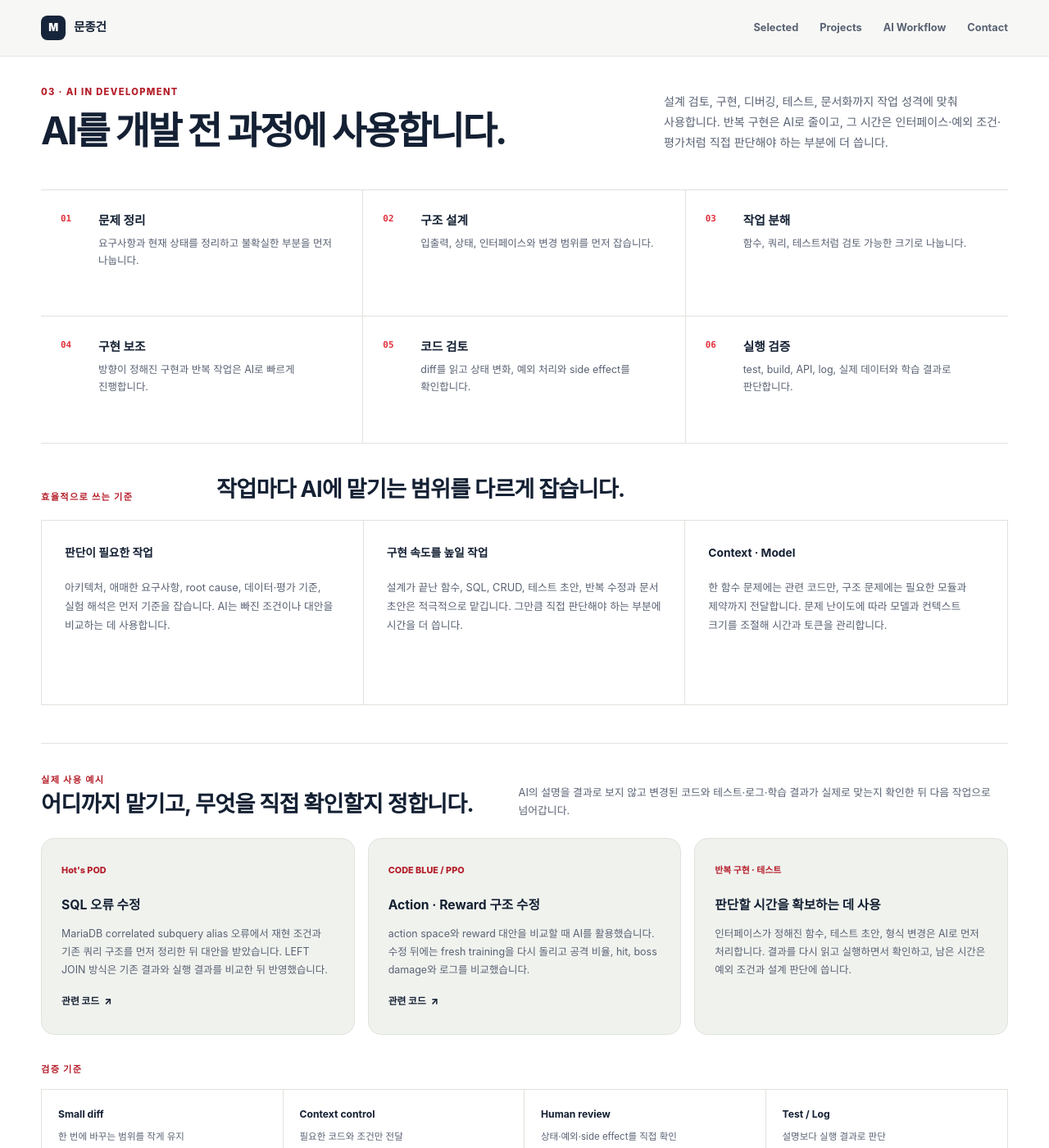
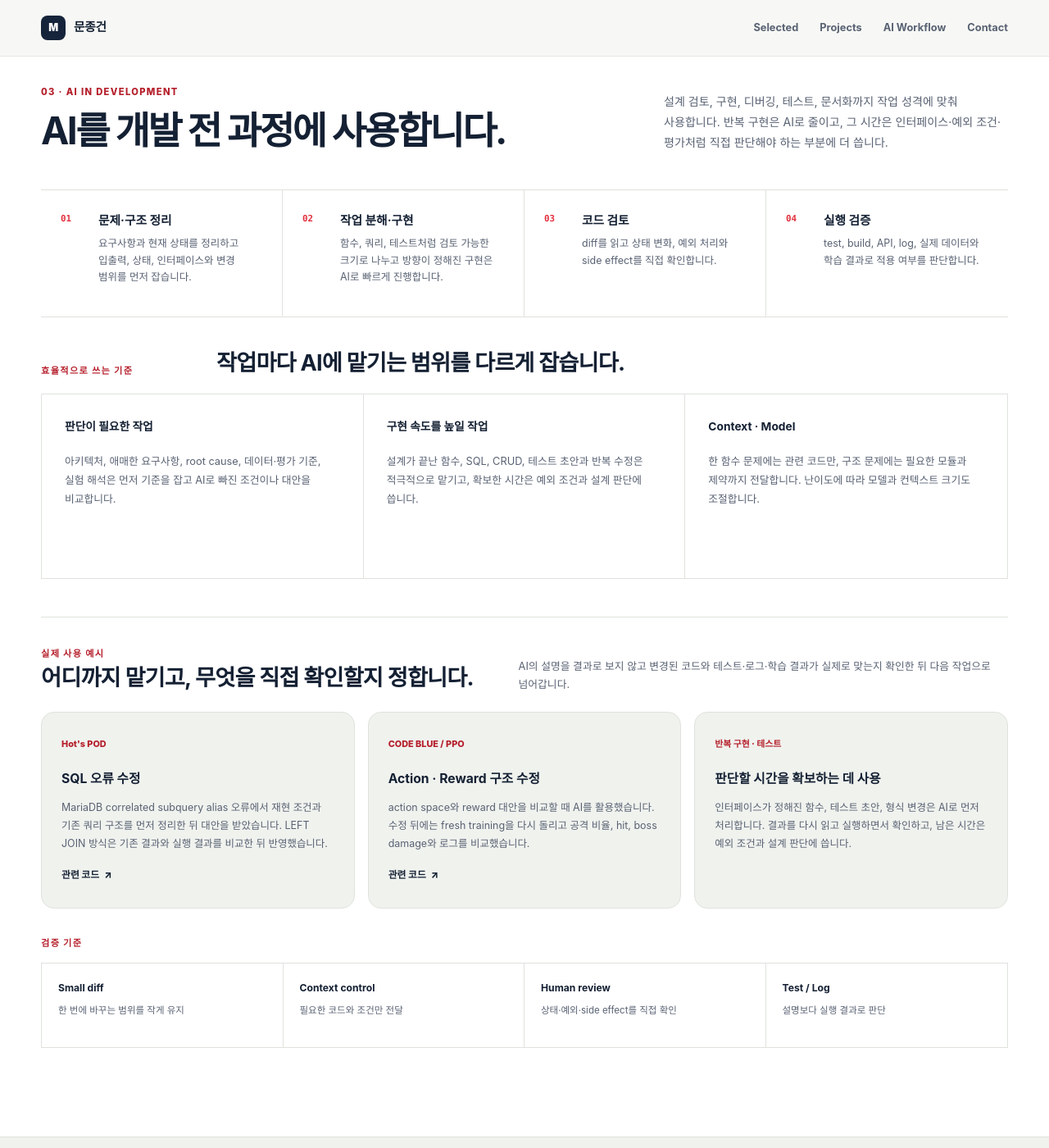
Before and after one commit to LxNx-Hn/LxNx-Hn.github.io, a Jekyll site: the page index.html, which Jekyll copies as it is, in a window 1280 px wide and 1400 px high, scrolled down 11448 px. Shown: the whole window at 82% size. Built offline with Jekyll 4.4.1, drawn with Linux system fonts in a browser that asks for light colours; some of the changed text lies outside the part shown.

```diff
--- a/data/projects.js
+++ b/data/projects.js
@@ -131,7 +131,7 @@ export const projects = [
     "selected": {
       "summary": "이동 조건이 다른 사용자를 위해 실제 경로 후보를 만들고, 6개 프로필별 XGBRanker로 다시 평가했습니다.",
       "role": "Ranking · Data Pipeline · Backend",
-      "evidence": "380 OD · 1,137 routes · NDCG@3 0.9166–0.9596"
+      "evidence": "380 OD · 1,137 routes · bootstrap NDCG@3 0.9166–0.9596"
     }
   },
   {
@@ -287,7 +287,7 @@ export const projects = [
     "selected": {
       "summary": "한국어 질문으로 영어 논문을 검색하는 RAG에서 HyDE·CAD·SCD를 비교하고, cross-lingual 평가 조건 자체를 다시 검증했습니다.",
       "role": "Experiment Design · RAG · Evaluation",
-      "evidence": "19 queries × 8 configs · 152 generations"
+      "evidence": "한국어 비율 +0.2203 · 76쌍 중 68쌍 개선"
     }
   },
   {
@@ -455,7 +455,7 @@ export const projects = [
     "selected": {
       "summary": "컴퓨터게임 과제로 만든 CODE BLUE의 보스전을 실제 플레이 조건에 맞춘 PPO 환경으로 연결해 학습했습니다.",
       "role": "Game Environment · PPO · Evaluation",
-      "evidence": "1M steps · recent 100 clear rate 80%"
+      "evidence": "1M PPO · 199 boss clears · recent 100 clear rate 80%"
     }
   },
   {
--- a/index.html
+++ b/index.html
@@ -55,11 +55,11 @@
           <p class="eyebrow">AI ENGINEER · RAG / SEARCH / RANKING / RL</p>
           <h1 id="hero-title">AI Engineer</h1>
           <p class="hero-positioning">
-            RAG, Search, Ranking, Reinforcement Learning을 직접 실험하고 서비스에 연결해왔습니다.
+            AI 모델을 구현하는 데서 끝내지 않고, 데이터 준비부터 평가·백엔드·서비스 연결까지 직접 확인합니다.
           </p>
           <p class="hero-intro">
-            모델 구현에서 끝내기보다 필요한 데이터를 준비하고, 백엔드와 연결하고, 실제 동작과 평가 결과까지 확인합니다.
-            아래에는 대표 프로젝트와 제가 맡은 범위, 중간에 어떤 기준으로 판단했는지를 함께 정리했습니다.
+            RAG, Search, Ranking, Reinforcement Learning 프로젝트를 통해 모델의 결과가 실제 데이터와 서비스 안에서 어떻게 동작하는지 확인해왔습니다.
+            아래에는 대표 프로젝트와 맡은 범위, 중간에 어떤 기준으로 판단했는지를 함께 정리했습니다.
           </p>
           <div class="hero-actions" aria-label="주요 링크">
             <a class="button button-primary" href="#selected-work">Selected Work</a>
@@ -120,13 +120,11 @@
             </p>
           </div>
 
-          <ol class="workflow-steps" aria-label="AI 활용 6단계">
-            <li><span>01</span><div><strong>문제 정리</strong><p>요구사항과 현재 상태를 정리하고 불확실한 부분을 먼저 나눕니다.</p></div></li>
-            <li><span>02</span><div><strong>구조 설계</strong><p>입출력, 상태, 인터페이스와 변경 범위를 먼저 잡습니다.</p></div></li>
-            <li><span>03</span><div><strong>작업 분해</strong><p>함수, 쿼리, 테스트처럼 검토 가능한 크기로 나눕니다.</p></div></li>
-            <li><span>04</span><div><strong>구현 보조</strong><p>방향이 정해진 구현과 반복 작업은 AI로 빠르게 진행합니다.</p></div></li>
-            <li><span>05</span><div><strong>코드 검토</strong><p>diff를 읽고 상태 변화, 예외 처리와 side effect를 확인합니다.</p></div></li>
-            <li><span>06</span><div><strong>실행 검증</strong><p>test, build, API, log, 실제 데이터와 학습 결과로 판단합니다.</p></div></li>
+          <ol class="workflow-steps workflow-steps-four" aria-label="AI 활용 4단계">
+            <li><span>01</span><div><strong>문제·구조 정리</strong><p>요구사항과 현재 상태를 정리하고 입출력, 상태, 인터페이스와 변경 범위를 먼저 잡습니다.</p></div></li>
+            <li><span>02</span><div><strong>작업 분해·구현</strong><p>함수, 쿼리, 테스트처럼 검토 가능한 크기로 나누고 방향이 정해진 구현은 AI로 빠르게 진행합니다.</p></div></li>
+            <li><span>03</span><div><strong>코드 검토</strong><p>diff를 읽고 상태 변화, 예외 처리와 side effect를 직접 확인합니다.</p></div></li>
+            <li><span>04</span><div><strong>실행 검증</strong><p>test, build, API, log, 실제 데이터와 학습 결과로 적용 여부를 판단합니다.</p></div></li>
           </ol>
 
           <section class="ai-efficiency" aria-labelledby="ai-efficiency-title">
@@ -137,15 +135,15 @@
             <div class="ai-efficiency-grid">
               <article>
                 <strong>판단이 필요한 작업</strong>
-                <p>아키텍처, 애매한 요구사항, root cause, 데이터·평가 기준, 실험 해석은 먼저 기준을 잡습니다. AI는 빠진 조건이나 대안을 비교하는 데 사용합니다.</p>
+                <p>아키텍처, 애매한 요구사항, root cause, 데이터·평가 기준, 실험 해석은 먼저 기준을 잡고 AI로 빠진 조건이나 대안을 비교합니다.</p>
               </article>
               <article>
                 <strong>구현 속도를 높일 작업</strong>
-                <p>설계가 끝난 함수, SQL, CRUD, 테스트 초안, 반복 수정과 문서 초안은 적극적으로 맡깁니다. 그만큼 직접 판단해야 하는 부분에 시간을 더 씁니다.</p>
+                <p>설계가 끝난 함수, SQL, CRUD, 테스트 초안과 반복 수정은 적극적으로 맡기고, 확보한 시간은 예외 조건과 설계 판단에 씁니다.</p>
               </article>
               <article>
                 <strong>Context · Model</strong>
-                <p>한 함수 문제에는 관련 코드만, 구조 문제에는 필요한 모듈과 제약까지 전달합니다. 문제 난이도에 따라 모델과 컨텍스트 크기를 조절해 시간과 토큰을 관리합니다.</p>
+                <p>한 함수 문제에는 관련 코드만, 구조 문제에는 필요한 모듈과 제약까지 전달합니다. 난이도에 따라 모델과 컨텍스트 크기도 조절합니다.</p>
               </article>
             </div>
           </section>
--- a/styles.css
+++ b/styles.css
@@ -246,15 +246,14 @@ img { max-width: 100%; }
 .workflow-section { border-bottom: 1px solid var(--line); background: var(--surface); }
 .workflow-heading > p { line-height: 1.8; }
 .workflow-steps {
-  display: grid; grid-template-columns: repeat(3,minmax(0,1fr));
-  margin: 0; padding: 0; border-block: 1px solid var(--line); list-style: none;
+  display: grid; margin: 0; padding: 0; border-block: 1px solid var(--line); list-style: none;
 }
+.workflow-steps-four { grid-template-columns: repeat(4,minmax(0,1fr)); }
 .workflow-steps li {
   display: grid; min-height: 154px; grid-template-columns: 34px 1fr; gap: 12px; padding: 26px 24px;
-  border-right: 1px solid var(--line); border-bottom: 1px solid var(--line);
+  border-right: 1px solid var(--line);
 }
-.workflow-steps li:nth-child(3n) { border-right: 0; }
-.workflow-steps li:nth-last-child(-n+3) { border-bottom: 0; }
+.workflow-steps li:last-child { border-right: 0; }
 .workflow-steps li > span, .stack-grid article > span, .working-notes article > span {
   color: var(--accent); font-family: ui-monospace,SFMono-Regular,Menlo,Consolas,monospace; font-size: .68rem; font-weight: 750;
 }
@@ -343,8 +342,8 @@ img { max-width: 100%; }
   .project-media-grid, .ai-efficiency-grid, .ai-example-list { grid-template-columns: 1fr; }
   .ai-efficiency-grid article { min-height: auto; border-right: 0; border-bottom: 1px solid var(--line); }
   .ai-efficiency-grid article:last-child { border-bottom: 0; }
-  .workflow-steps { grid-template-columns: repeat(2,minmax(0,1fr)); }
-  .workflow-steps li, .workflow-steps li:nth-child(3n) { border-right: 1px solid var(--line); border-bottom: 1px solid var(--line); }
+  .workflow-steps-four { grid-template-columns: repeat(2,minmax(0,1fr)); }
+  .workflow-steps li { border-right: 1px solid var(--line); border-bottom: 1px solid var(--line); }
   .workflow-steps li:nth-child(2n) { border-right: 0; }
   .workflow-steps li:nth-last-child(-n+2) { border-bottom: 0; }
   .ai-principle-grid, .stack-grid { grid-template-columns: repeat(2,minmax(0,1fr)); }
@@ -373,8 +372,8 @@ img { max-width: 100%; }
   .story-copy { padding: 0 0 24px; }
   .result-list, .commit-list { grid-template-columns: 1fr; }
   .project-ai-note { align-items: flex-start; flex-direction: column; }
-  .workflow-steps, .ai-principle-grid, .stack-grid { grid-template-columns: 1fr; }
-  .workflow-steps li, .workflow-steps li:nth-child(2n), .workflow-steps li:nth-child(3n) {
+  .workflow-steps-four, .ai-principle-grid, .stack-grid { grid-template-columns: 1fr; }
+  .workflow-steps li, .workflow-steps li:nth-child(2n) {
     min-height: auto; border-right: 0; border-bottom: 1px solid var(--line);
   }
   .workflow-steps li:last-child { border-bottom: 0; }
```
Also changed, not shown: other parts of index.html (+4 -4 lines), tests/site.test.mjs (+25 -0 lines).
